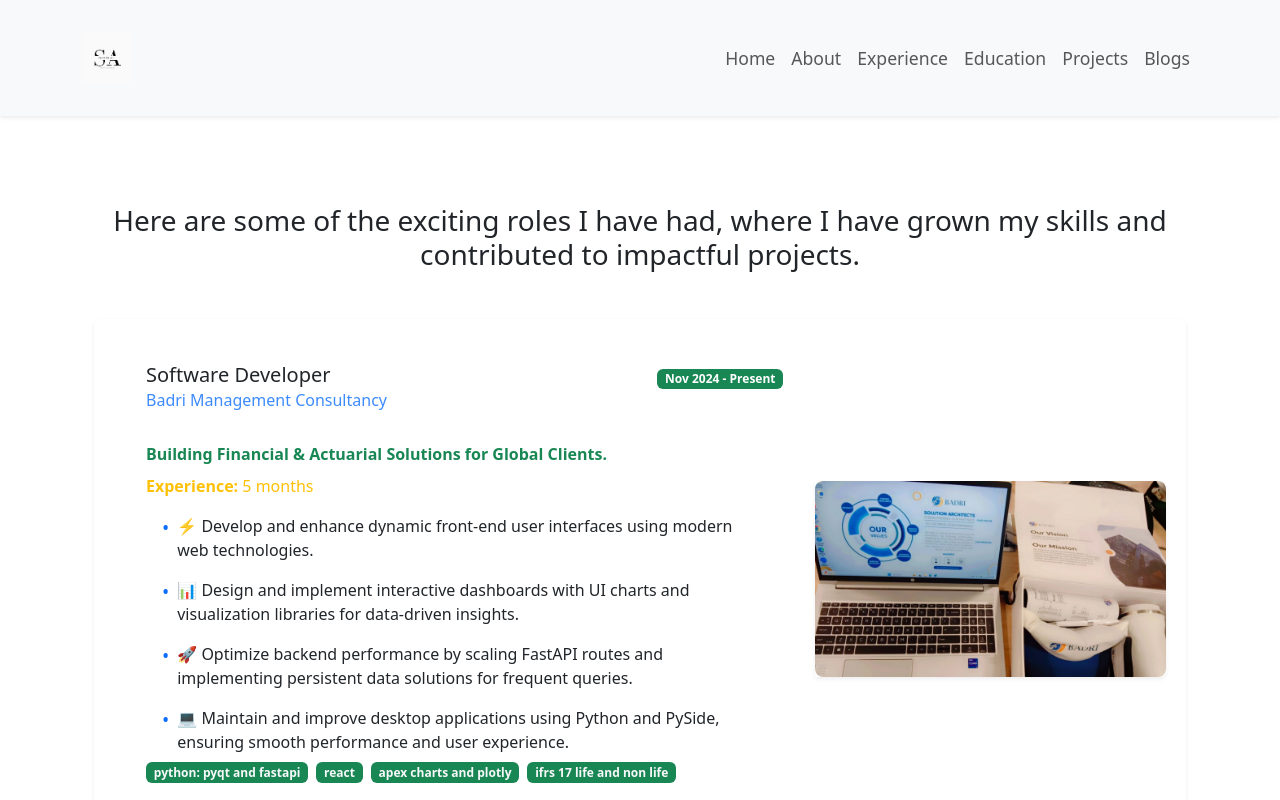
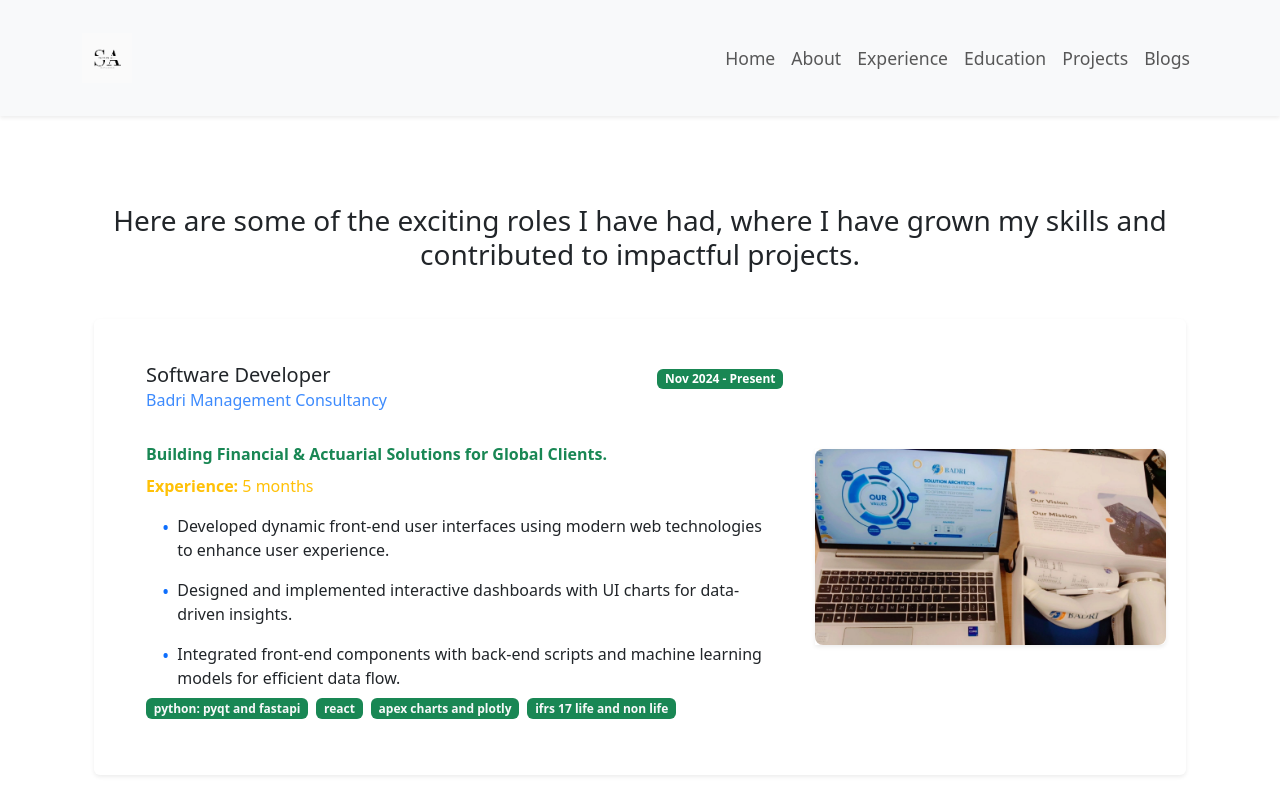
Before and after one commit to SajjadAli54/sajjadali, a Next.js app: page /experience in a window 1280 px wide. Built offline with nearby package versions, Linux system fonts and the light colour scheme.

Commit message:
Changed job description

```diff
--- a/app/data/jobs.js
+++ b/app/data/jobs.js
@@ -7,10 +7,9 @@ export const jobs = [
     startDate: "Nov 2024",
     subtitle: "Building Financial & Actuarial Solutions for Global Clients.",
     duties: [
-      "⚡ Develop and enhance dynamic front-end user interfaces using modern web technologies.",
-      "📊 Design and implement interactive dashboards with UI charts and visualization libraries for data-driven insights.",
-      "🚀 Optimize backend performance by scaling FastAPI routes and implementing persistent data solutions for frequent queries.",
-      "💻 Maintain and improve desktop applications using Python and PySide, ensuring smooth performance and user experience.",
+      "Developed dynamic front-end user interfaces using modern web technologies to enhance user experience.",
+      "Designed and implemented interactive dashboards with UI charts for data-driven insights.",
+      "Integrated front-end components with back-end scripts and machine learning models for efficient data flow.",
     ],
 
     tags: [
@@ -29,9 +28,10 @@ export const jobs = [
     subtitle:
       "Led the development of dynamic web and mobile applications with a focus on user engagement and scalability.",
     duties: [
-      "🌐 Integrated Web3 wallets (MetaMask and Solana Phantom) into React.js applications, boosting customer acquisition by 30%.",
-      "🔐 Developed and deployed secure REST APIs, ensuring robust backend services for multiple applications.",
-      "📱 Enhanced shopping app traffic by 15% through the implementation of deep links and QR code features inside the Flutter App.",
+      "Integrated web3 wallets (MetaMask and Solana Phantom) into Reactjs service app, increasing customer base by 30%.",
+      "Implemented and secured REST APIS using JWT token authentication mechanism.",
+      "Boosted shopping store traffic by 15% through deep links and QR codes using Flutter.",
+      "Developed a mini PayPal system using Django and a SQLite database.",
     ],
     tags: ["MERN", "Flutter", "Web3", "REST APIs", "Django"],
     image: "/solspro.png",
@@ -45,11 +45,9 @@ export const jobs = [
     subtitle:
       "Focused on advanced research methodologies and practical applications in data science and AI while experiencing international academic culture.",
     duties: [
-      "🌍 Collaborated with global experts on AI-driven educational research, focusing on imaging technologies.",
-      "📚 Participated in international projects exploring the application of artificial intelligence in education.",
-      "🔍 Designed and conducted experiments, collected and analyzed data to improve diffusion and transfer learning models.",
-      "🗺️ Implemented and fine-tuned state-of-the-art machine learning models using both fundamental and advanced techniques, such as self-supervised learning, diffusion models, and transformers.",
-      "👥 Activities and Societies: Visited key European cities including Lillehammer, Oslo, Warsaw, Prague, Vienna, Venice, and Milan as part of the cultural exchange and research collaboration program.",
+      "Collaborated with global experts on AI-driven educational research, focusing on imaging technologies.",
+      "Designed and conducted experiments to improve diffusion and transfer learning models.",
+      "Implemented state-of-the-art machine learning models using advanced techniques like self-supervised learning and transformers.",
     ],
     tags: [
       "Python",
```
